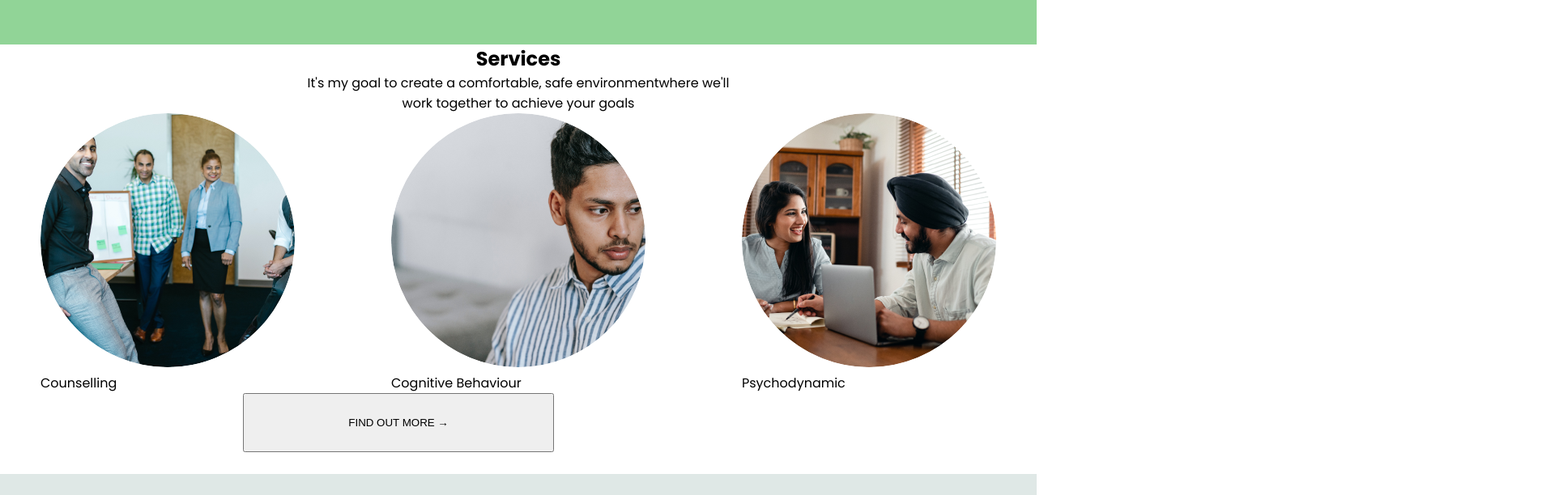
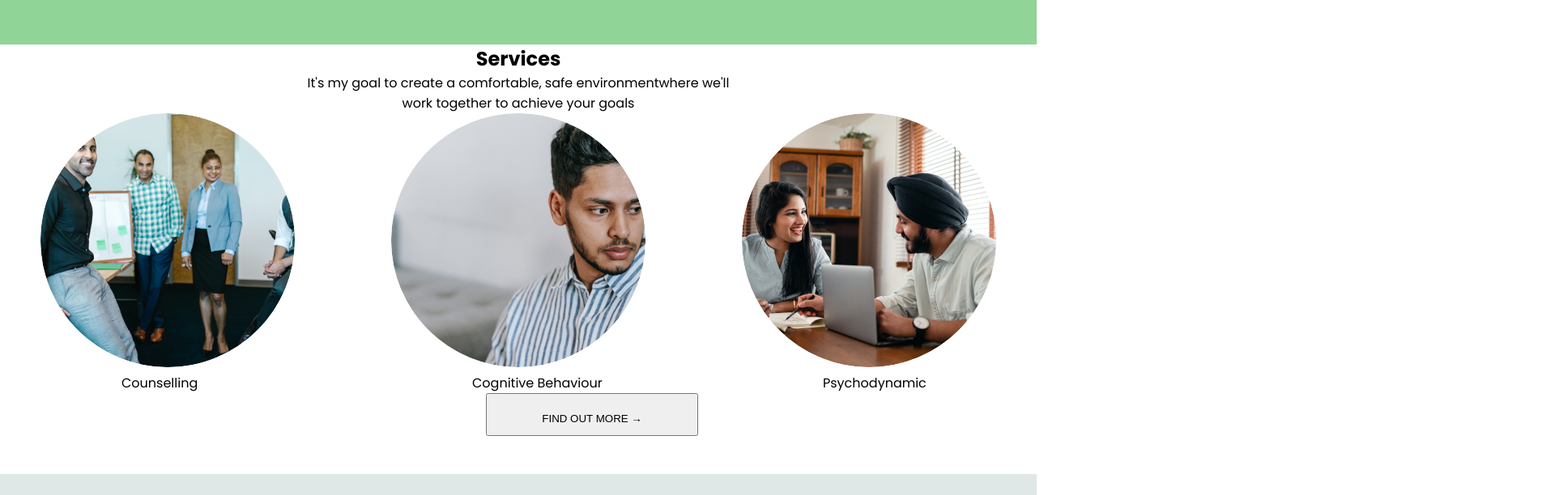
Before and after one commit to sumaiya-islam-12/assignment-3, a plain HTML site: page index.html in a window 1280 px wide. Shown: the part 2185-2797 px from the top of the page at 81% size, 1920 px wide, since content can reach past the window. Drawn offline with Linux system fonts and the light colour scheme.

Commit message:
first commit

```diff
--- a/index.html
+++ b/index.html
@@ -55,12 +55,14 @@
 
         <div class="background-image">
          <div class="background-image-text">
-            <h1>Empower yourself from within</h1>
+            <div class="container">
+                <h1>Empower yourself from within</h1>
             <a href="">
                 <button>
                    <b> SCHEDULE A SESSION &#8594;</b>
                 </button>
             </a>
+            </div>
          </div>
          </div>
     </section>
--- a/style.css
+++ b/style.css
@@ -44,6 +44,7 @@ body{
     line-height: 550px;
     color: white;
     font-size: 48px;
+    margin-left: 700px;
 
 }
 .background-image-text button{
@@ -108,6 +109,7 @@ line-height: 46.55px;
     width: 60%;
     height: 73px;
     margin-top: 10px;
+    padding: 0 0 0 20px;
 }
 .from-button{
     width: 30%;
@@ -127,15 +129,19 @@ line-height: 46.55px;
 .services-button{
     text-align: center;
     position: absolute;
-    width: 30%;
-    height: 73px;
-   margin-left: 300px;
+    width:262px ;
+    height: 53px;
+   margin-left: 600px;
+   padding: 10px 0 0 0;
 
 }
 .services-img{
     border-radius: 50%;
     width: 314px;
     height: 314px;
+}
+.service-one p{
+    margin-left: 100px;
 }
 #our-philosophy-bg{
     background: #DFE8E6;
@@ -210,10 +216,10 @@ line-height: 46.55px;
 }
 .the-therapy-mind{
     width: 1440px;
-height: 386px;
-top: 4952px;
-gap: 0px;
-opacity: 0px;
+    height: 386px;
+    top: 4952px;
+    gap: 0px;
+    opacity: 0px;
 
 
 }
```
